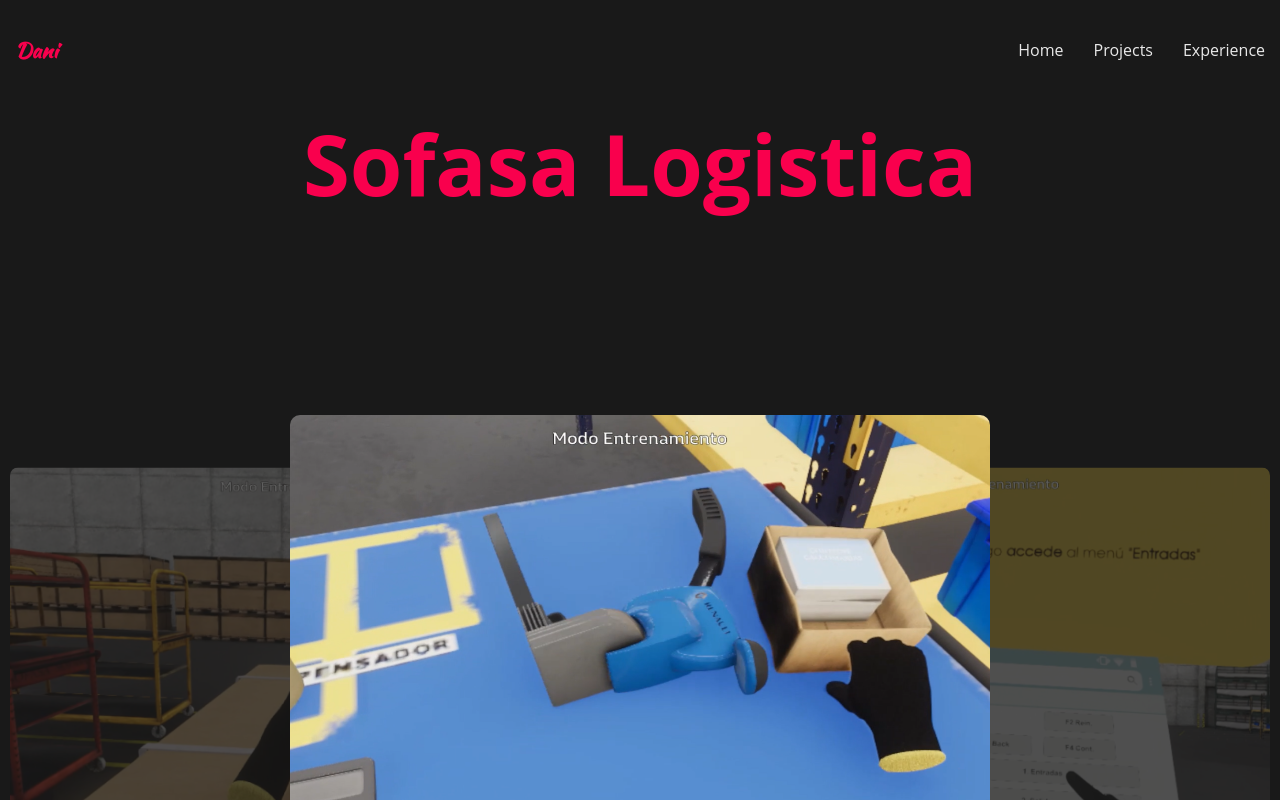
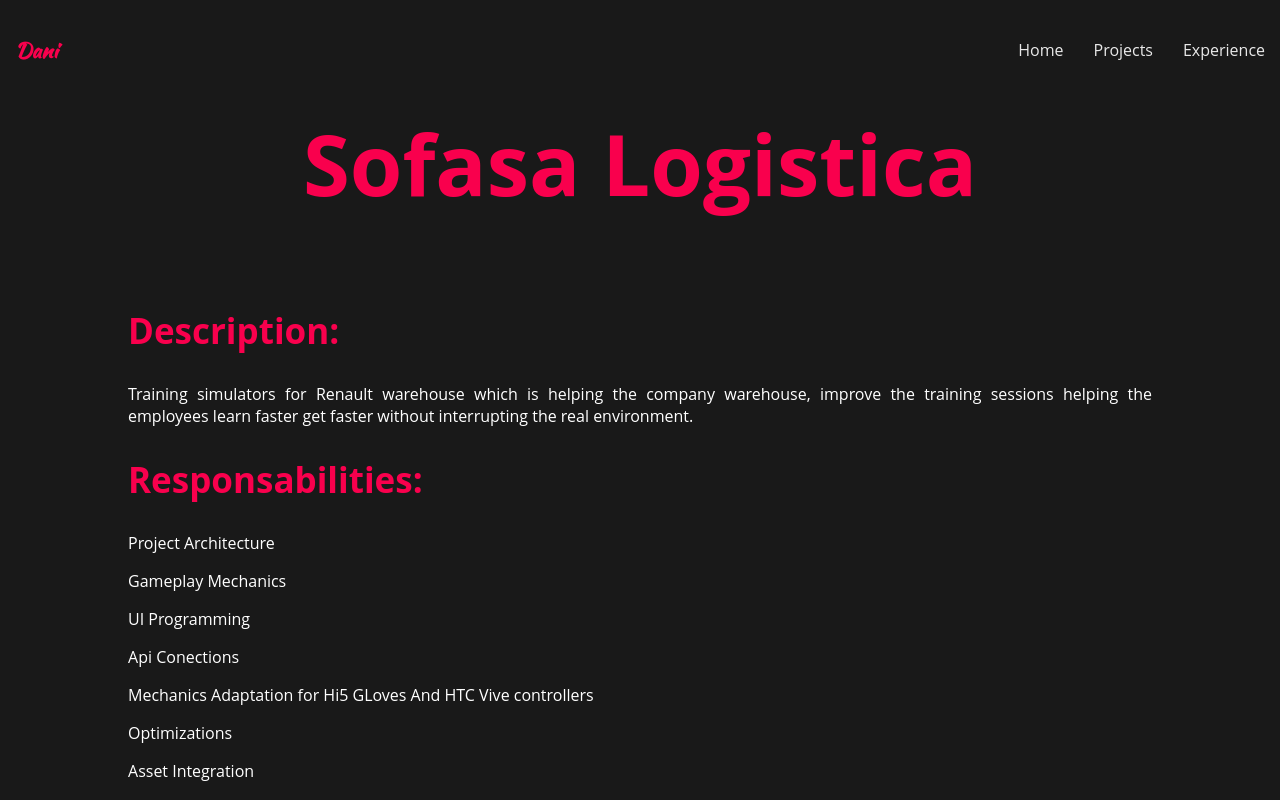
Before and after one commit to Playyer96/personal-portafolio, a React (Create React App) app: page /project/1 in a window 1280 px wide. Shown: the top 800 px of the page. Built offline with nearby package versions, Linux system fonts and the light colour scheme.

Commit message:
image slider comment

```diff
--- a/src/pages/ProjectDisplay.js
+++ b/src/pages/ProjectDisplay.js
@@ -12,7 +12,7 @@
   return (
     <div className="project">
       <h1>{project.name}</h1>
-      <ImageSlider cards={project.images} />
+      {/* <ImageSlider cards={project.images} /> */}
       <div className="project-info">
         <h2>Description:</h2>
         {project.descriptions.map((item, index) => (
```
